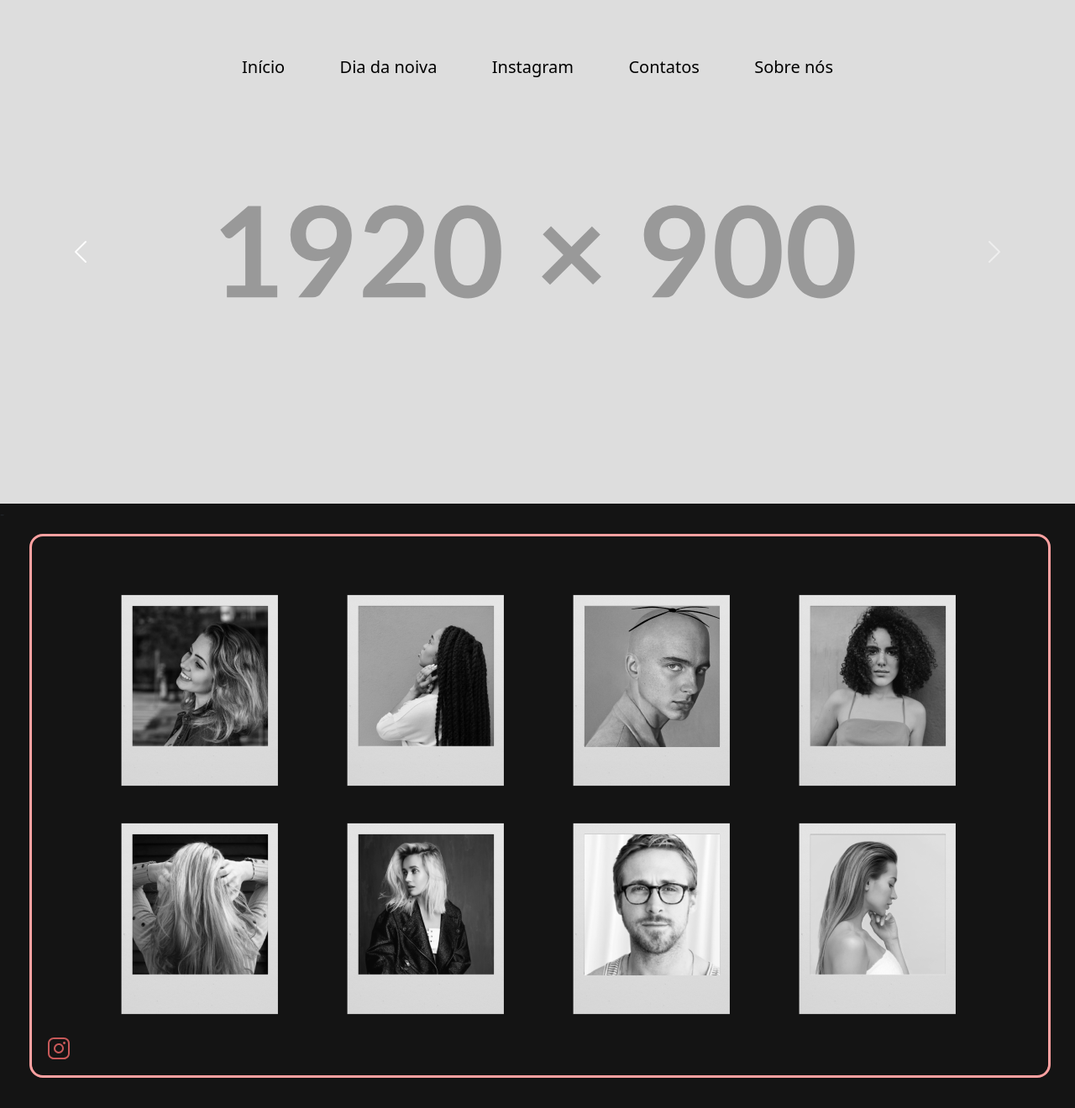
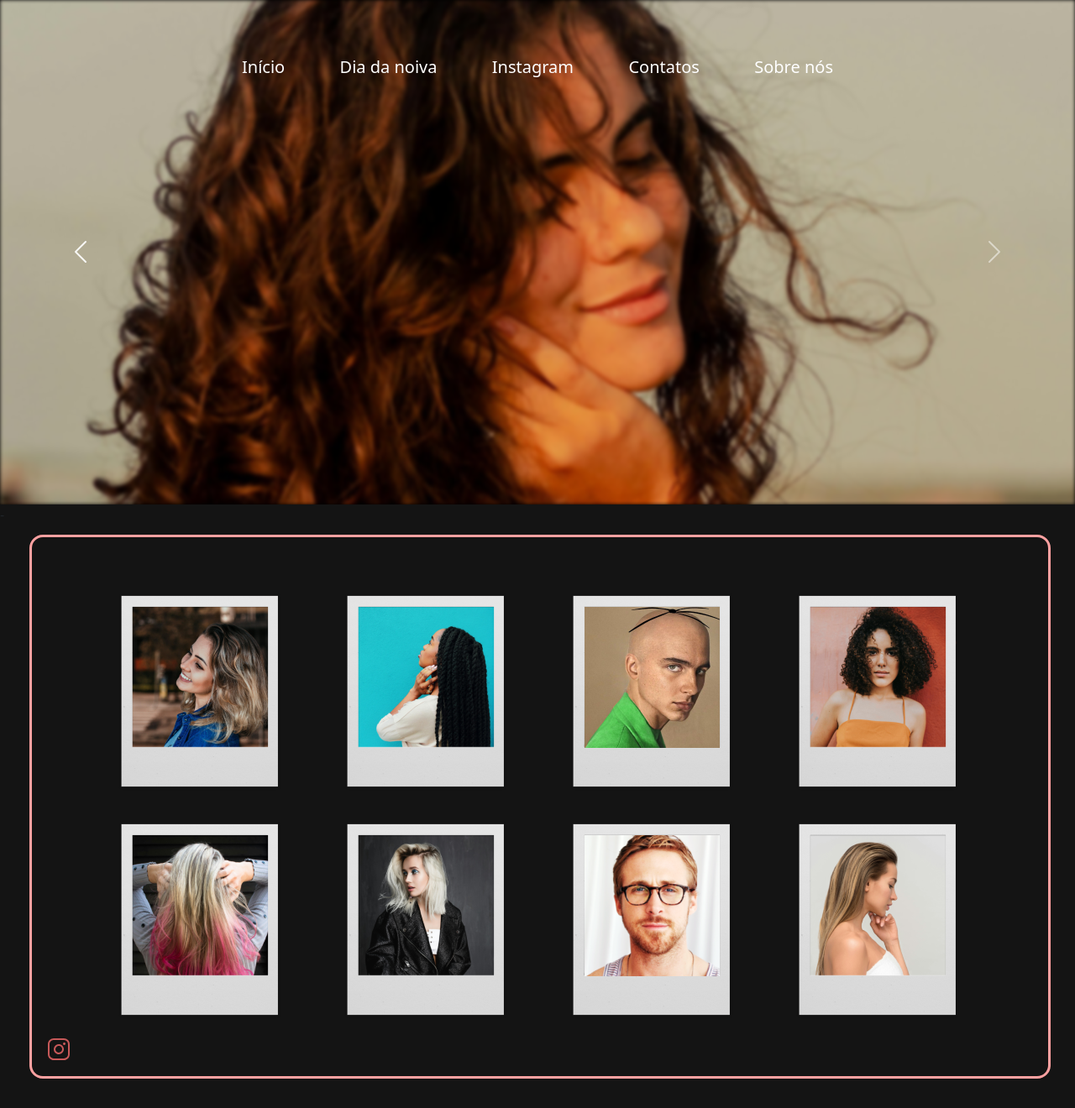
Before and after one commit to GuiiBranco/TCC-Tatinha-s-Beauty-Shop, a PHP site: page / in a window 1280 px wide. Shown: the top 1320 px of the page at 84% size. Run offline with PHP 8.4, Linux system fonts and the light colour scheme.

Commit message:
Corrigindo bugs e responsividade

```diff
--- a/index.html
+++ b/index.html
@@ -30,13 +30,13 @@
         <div id="carouselExampleAutoplaying" class="carousel slide" data-bs-ride="carousel">
             <div class="carousel-inner">
               <div class="carousel-item active">
-                <img src="public/img/1920x900.svg" class="d-block w-100">
+                <img src="public/img/imagemSlideUm.jpg" class="d-block w-100 imgSlide">
               </div>
               <div class="carousel-item">
-                <img src="public/img/1920x900.svg" class="d-block w-100">
+                <img src="public/img/imagemSlideDois.jpg" class="d-block w-100 imgSlide">
               </div>
               <div class="carousel-item">
-                <img src="public/img/1920x900.svg" class="d-block w-100">
+                <img src="public/img/imagemSlideTres.jpg" class="d-block w-100 imgSlide">
               </div>
             </div>
             <button class="carousel-control-prev" type="button" data-bs-target="#carouselExampleAutoplaying" data-bs-slide="prev">
@@ -71,7 +71,7 @@
     </section>
 
     <section id="anuncios">
-        <img src="public/img/promoNatal.png">
+        <img src="public/img/promoHalloween.png">
     </section>
 
     <section id="fotosSalao">
@@ -85,6 +85,7 @@
     </section>
 
     <section id="roupas">
+        <img src="public/img/background-roupas.svg">
         <div class="contorno2">
             <div>
                 <h1>GARANTA SEU LOOK</h1>
--- a/public/CSS/style.css
+++ b/public/CSS/style.css
@@ -9,6 +9,15 @@ body{
     flex-direction: column;
 }
 
+::-webkit-scrollbar{
+    background-color: #141414;
+    width: 1rem;
+}
+
+::-webkit-scrollbar-thumb{
+    background-color: #FF9090;
+    border-radius: 2rem;
+}
 /* Header */
 #header{
     width: 100%;
@@ -29,10 +38,21 @@ body{
 
 #header div a{
     text-decoration: none;
-    color: black;
+    color: white;
     font-size: 20px;
 }
 /* Fim Header */
+
+/* Slideshow */
+#slideshow{
+    background-color: black;
+}
+
+.imgSlide{
+    filter: opacity(70%);
+    filter: blur(2px);
+}
+/* Fim Slideshow */
 
 /* Portfolio de imagens */
 #portfolio{
@@ -65,14 +85,14 @@ body{
     gap: 3rem;
 }
 
-.port-img{
+/* .port-img{
     filter: grayscale(100%);
     transition: 0.5s;
 }
 
 .port-img:hover{
     filter: grayscale(0%);
-}
+} */
 
 #instagramLink{
     position: absolute;
@@ -136,11 +156,16 @@ body{
 
 /* Área de roupas */
 #roupas{
-    background-color: black;
     width: 100%;
     height: 35rem;
     display: flex;
-    background-image: url("../img/background-roupas.svg");
+    overflow: hidden;
+    position: relative;
+}
+
+#roupas img{
+    position: absolute;
+    min-width: 100%;
 }
 
 #roupas .contorno2{
@@ -151,6 +176,7 @@ body{
     border-style: solid;
     border-radius: 1rem;
     border-color: white;
+    z-index: 1;
 }
 
 #roupas .contorno2 div{
@@ -229,7 +255,7 @@ body{
 
 #feed{
     margin: auto;
-    width: 65%;
+    width: 70rem;
     display: flex;
     justify-content: center;
     flex-wrap: wrap;
```
Also changed, not shown: public/img/imagemSlideDois.jpg (added), public/img/imagemSlideTres.jpg (added), public/img/imagemSlideUm.jpg (added), public/img/molduraPolaroid.png (added), public/img/promoHalloween.png (added).
